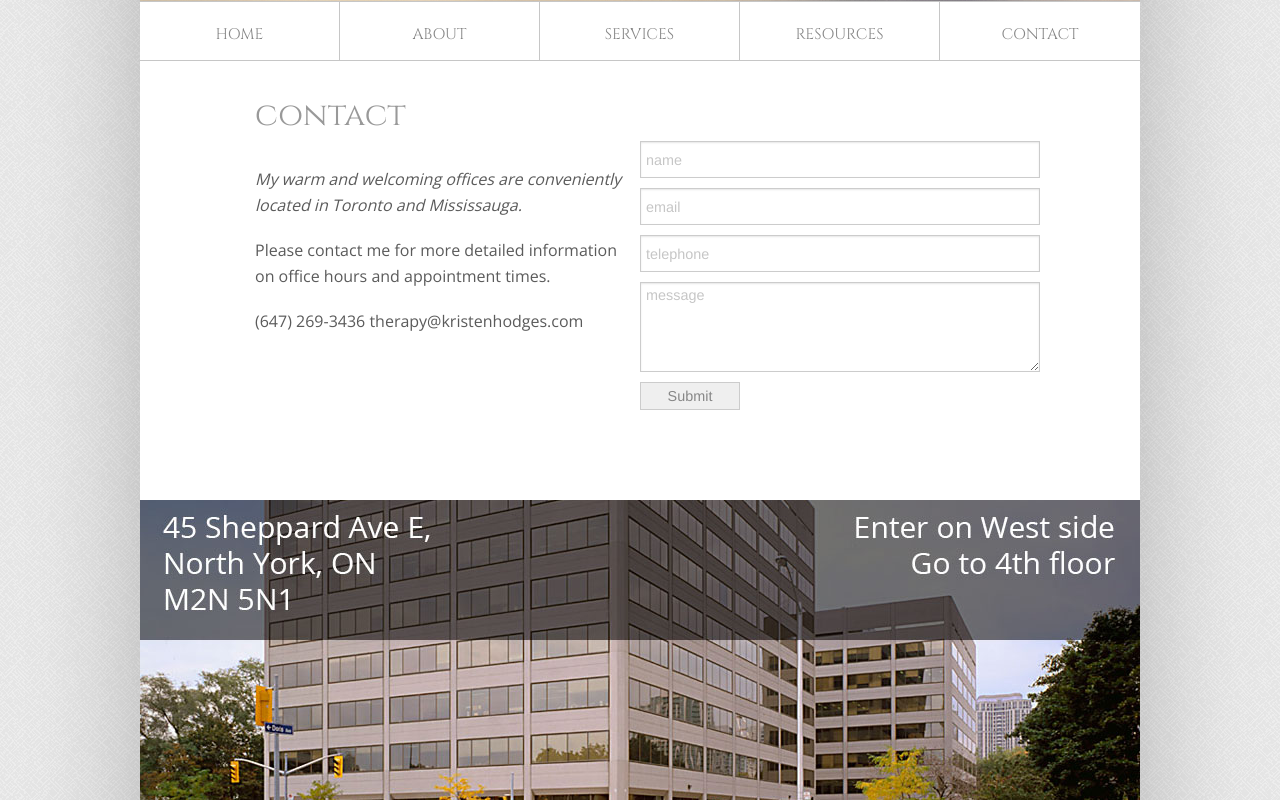
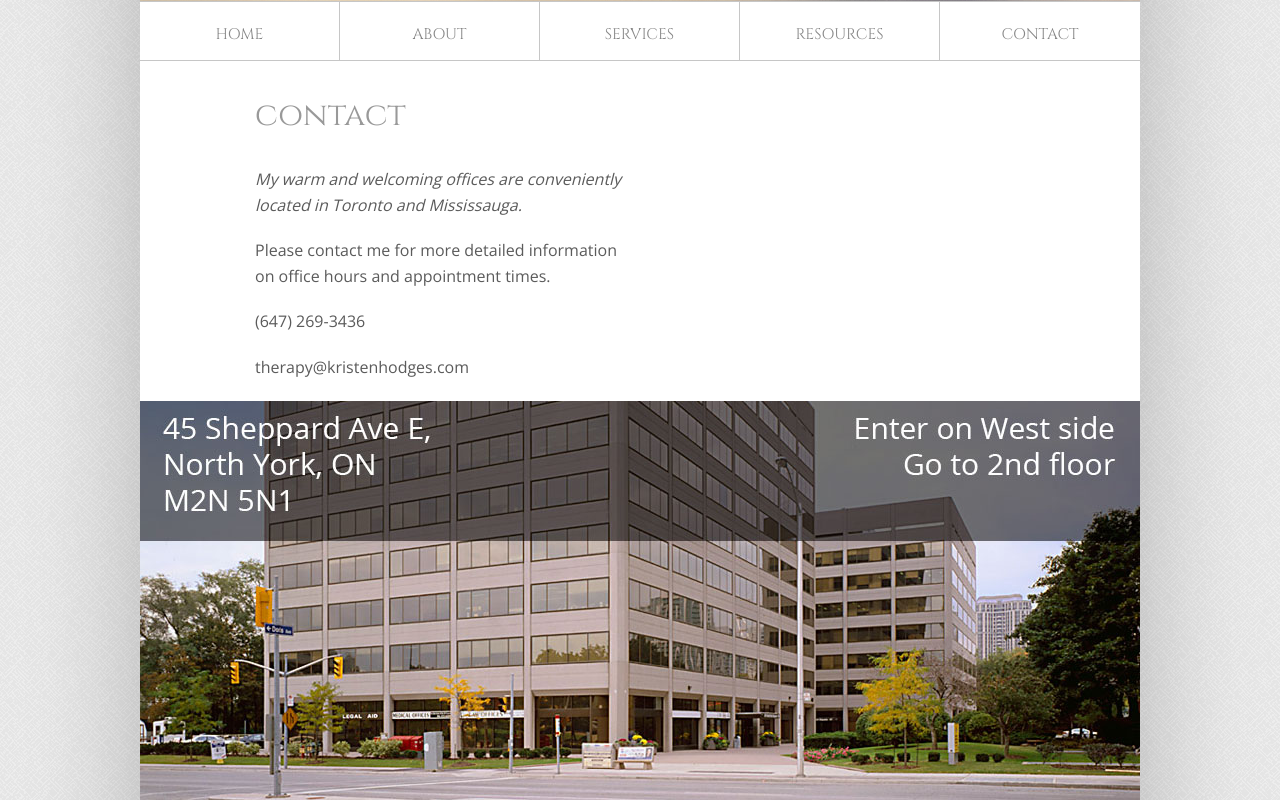
Before and after one commit to skinnard/kh, a PHP site: page /contact.php in a window 1280 px wide. Shown: the part 274-1074 px from the top of the page. Run offline with PHP 8.4, Linux system fonts and the light colour scheme; some web fonts are replaced.

Commit message:
Problems with contact form

```diff
--- a/contact.php
+++ b/contact.php
@@ -6,13 +6,14 @@
             <h1>contact</h1>
             <p><em>My warm and welcoming offices are conveniently located in Toronto and Mississauga.</em></p>
             <p>Please contact me for more detailed information on office hours and appointment times.</p>
-            <p>(647) 269-3436 therapy@kristenhodges.com</p>
+            <p>(647) 269-3436</p>
+            <p>therapy@kristenhodges.com</p>
 
 
 
         </div>
 
-        <div class="small-12 medium-6" id="contact-area">
+        <!-- <div class="small-12 medium-6" id="contact-area">
 
             <form method="post" action="contactengine.php">
                 <input type="text" name="Name" id="Name" placeholder="name"/>
@@ -24,7 +25,7 @@
 
             <div style="clear: both;"></div>
 
-        </div>
+        </div> -->
 
     </div>
 
--- a/contactengine.php
+++ b/contactengine.php
@@ -1,8 +1,8 @@
 <?php
 
-$EmailFrom = "$EmailFrom";
+$EmailFrom = "glenrhodges@gmail.com";
 $EmailTo = "glenrhodges@gmail.com";
-$Subject = "A message from kristenhodges.com";
+$Subject = "A message from a Mind Your Manners User";
 $Name = Trim(stripslashes($_POST['Name']));
 $Tel = Trim(stripslashes($_POST['Tel']));
 $Email = Trim(stripslashes($_POST['Email']));
```
Also changed, not shown: contactthanks.php (+1 -6 lines), img/45-sheppard.jpg, 1 other file.
